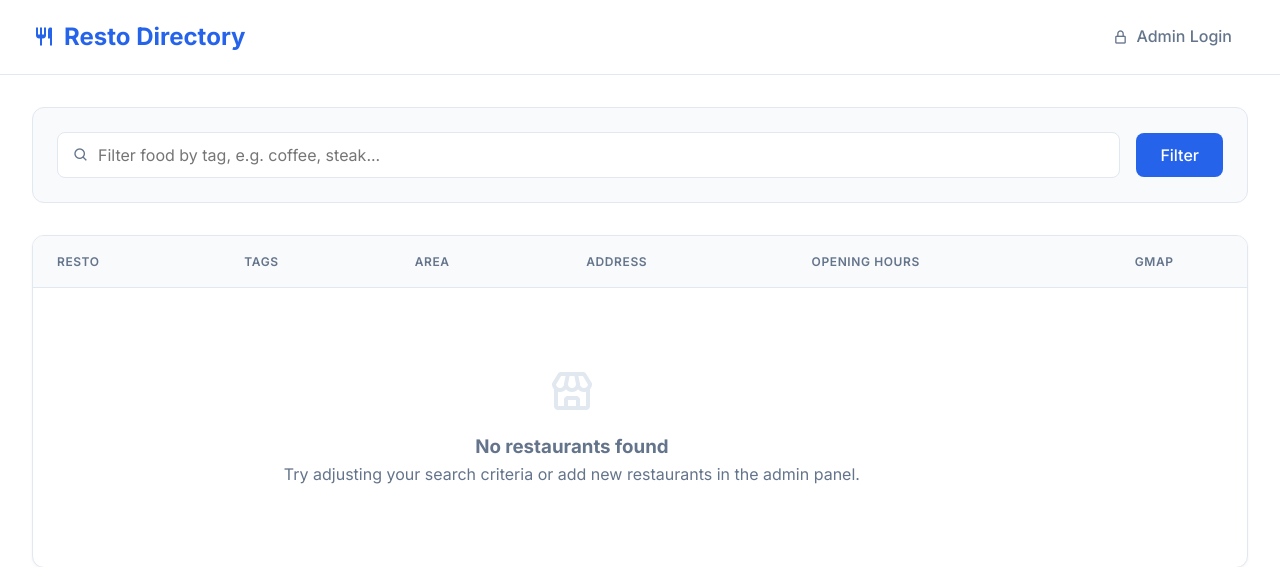
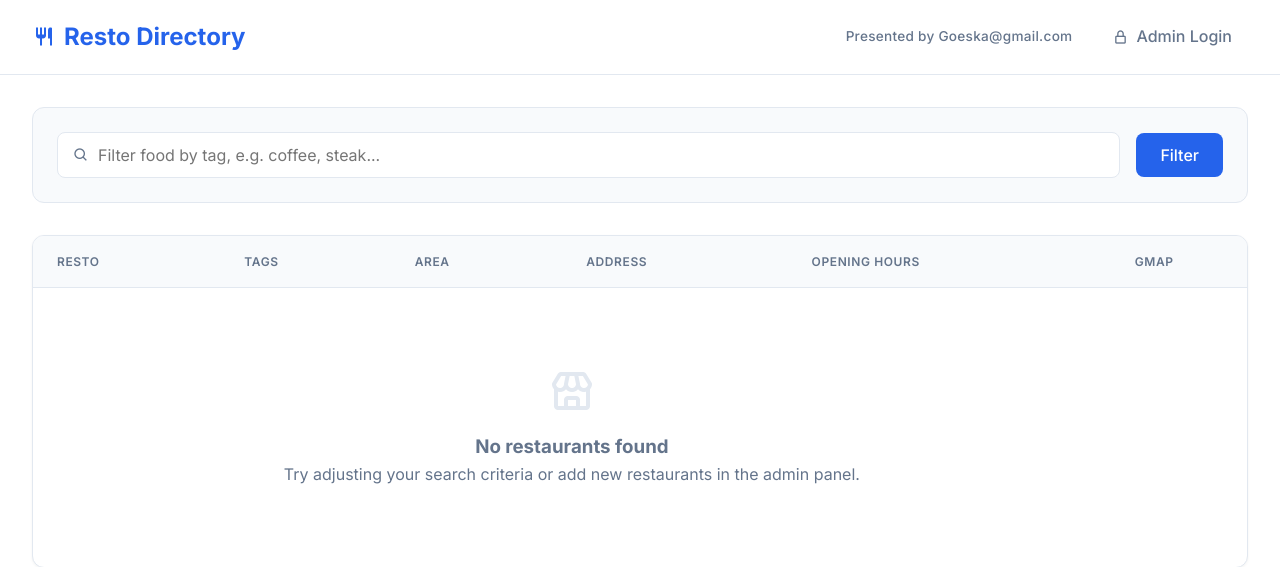
Before and after one commit to goeska/django-resto, a Django app: page / in a window 1280 px wide. Shown: the top 567 px of the page. Run offline with Django 5.2, Linux system fonts and the light colour scheme; data that the repository does not hold is empty.

Commit message:
Describe what changes you made here

```diff
--- a/core/templates/core/base.html
+++ b/core/templates/core/base.html
@@ -16,9 +16,14 @@
             <i class='bx bx-restaurant'></i> Resto Directory
         </a>
 
-        <a href="{% url 'admin:index' %}" class="admin-link">
-            <i class='bx bx-lock-alt'></i> Admin Login
-        </a>
+        <div class="nav-right" style="display: flex; align-items: center; gap: 1.5rem;">
+            <span class="presented-by" style="font-size: 0.85rem; color: var(--text-muted); font-weight: 500; letter-spacing: 0.02em;">
+                Presented by Goeska@gmail.com
+            </span>
+            <a href="{% url 'admin:index' %}" class="admin-link">
+                <i class='bx bx-lock-alt'></i> Admin Login
+            </a>
+        </div>
     </nav>
 
     <main class="container">
```
